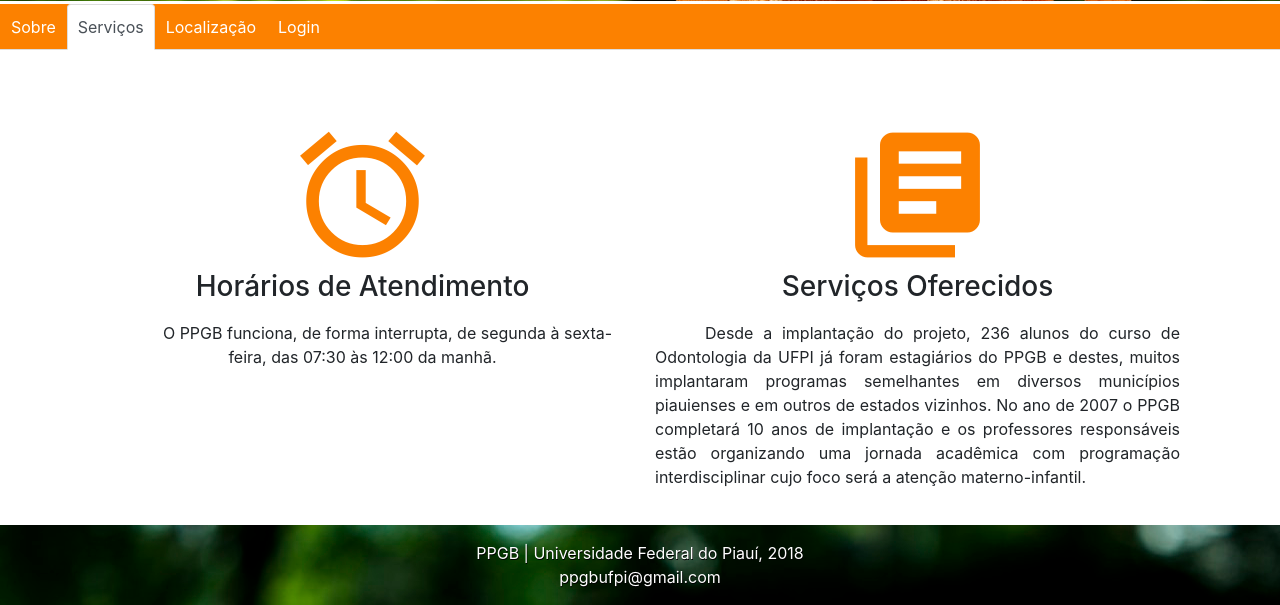
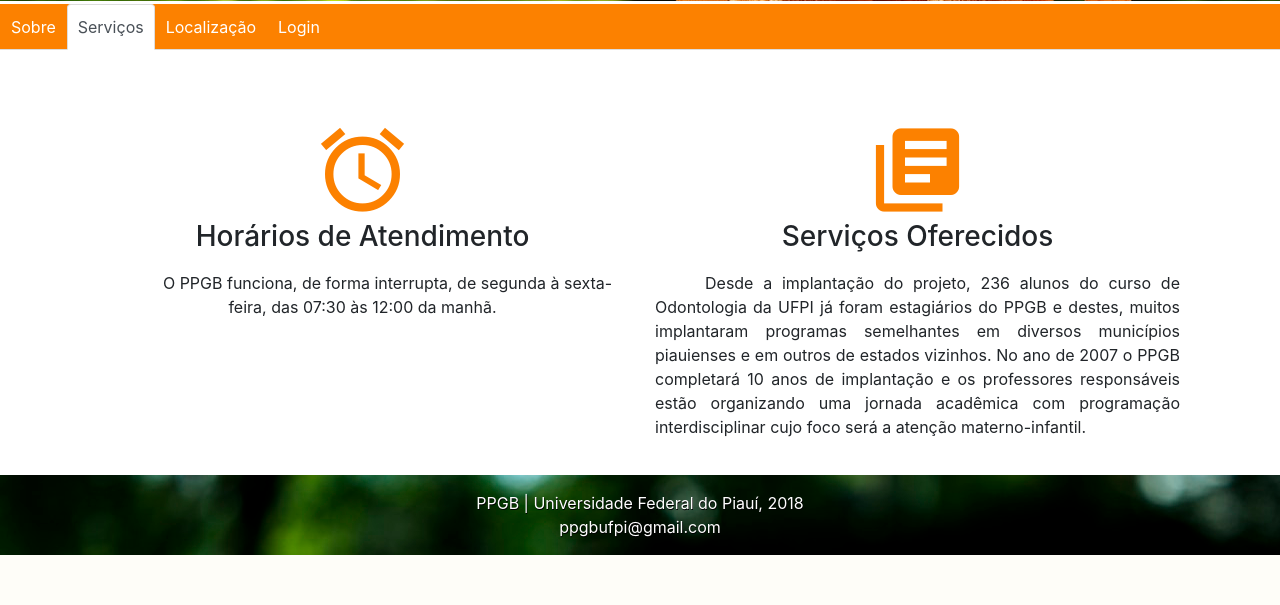
Before and after one commit to jamesperes-zz/clinica_infantil, a Django app: page / in a window 1280 px wide, after a click on "Serviços". Shown: the part 337-942 px from the top of the page. After the commit the page ends 892 px from the top, so only its background shows below. Run offline with Django 3.2, Linux system fonts and the light colour scheme; some libraries are stand-ins or nearby versions.

Commit message:
Interface da homepage completa

```diff
--- a/clinica/core/static/core/css/home.css
+++ b/clinica/core/static/core/css/home.css
@@ -80,7 +80,3 @@ footer {
 #servicos {
 	text-align: center;
 }
-
-.login {
-	text-align: center;
-}
--- a/clinica/core/templates/core/index.html
+++ b/clinica/core/templates/core/index.html
@@ -28,7 +28,7 @@
   			<a class="nav-item nav-link active" id="nav-sobre-tab" data-toggle="tab" href="#nav-sobre" role="tab" aria-controls="nav-sobre" aria-selected="true">Sobre</a>
   			<a class="nav-item nav-link" id="nav-servicos-tab" data-toggle="tab" href="#nav-servicos" role="tab" aria-controls="nav-servicos" aria-selected="false">Serviços</a>
   			<a class="nav-item nav-link" id="nav-local-tab" data-toggle="tab" href="#nav-local" role="tab" aria-controls="nav-local" aria-selected="false">Localização</a>
-  			<a class="nav-item nav-link" id="nav-login-tab" data-toggle="tab" href="#nav-login" role="tab" aria-controls="nav-login" aria-selected="false">Login</a>
+  			<a class="nav-item nav-link " id="nav-login-tab" data-toggle="tab" href="#nav-login" role="tab" aria-controls="nav-login" aria-selected="false">Login</a>
 		</nav>
 		<div class="tab-content" id="nav-tabContent">
   			<div class="tab-pane fade show active" id="nav-sobre" role="tabpanel" aria-labelledby="nav-sobre-tab">
@@ -82,11 +82,11 @@
   				<div class="container">
   					<div class="row">
     					<div class="col-sm cabecalho-spam">
-     						<i class="material-icons" style="font-size:150px;color:#fc8100">alarm</i>
+     						<i class="material-icons" style="font-size:100px;color:#fc8100">alarm</i>
      						<h3>Horários de Atendimento</h3>
    						 </div>
    						 <div class="col-sm cabecalho-spam">
-     						<i class="material-icons" style="font-size:150px;color:#fc8100">library_books</i>
+     						<i class="material-icons" style="font-size:100px;color:#fc8100">library_books</i>
      						<h3>Serviços Oferecidos</h3>
    						 </div>
   					</div>
@@ -104,7 +104,7 @@
   				<div class="container">
   					<div class="row">
     					<div class="col-sm cabecalho-map-spam">
-    						<i class="material-icons" style="font-size:60px;color:#fc8100">place</i>
+    						<i class="material-icons" style="font-size:100px;color:#fc8100">place</i>
      						<h3>Visite-nos!</h3>
      						<iframe
   								width="400px"
@@ -120,13 +120,16 @@
             <div class="container">
               <div class="row">
                 <div class="col-sm cabecalho-map-spam">
-                  <i class="material-icons" style="font-size:60px;color:#fc8100"> personal_video</i>
+                  <i class="material-icons" style="font-size:100px;color:#fc8100"> personal_video</i>
                   <h3>Entrar no Sistema</h3>
                   <form method="post">
                     {% csrf_token %}
-                    {{ form.as_p }}
+                    {{ form }}
+
                     <button type="submit">Entrar</button>
+
                   </form>
+                    Ainda não é um membro? <a href="">Cadastre-se!</a>
                 </div>
               </div>
             </div>
```
